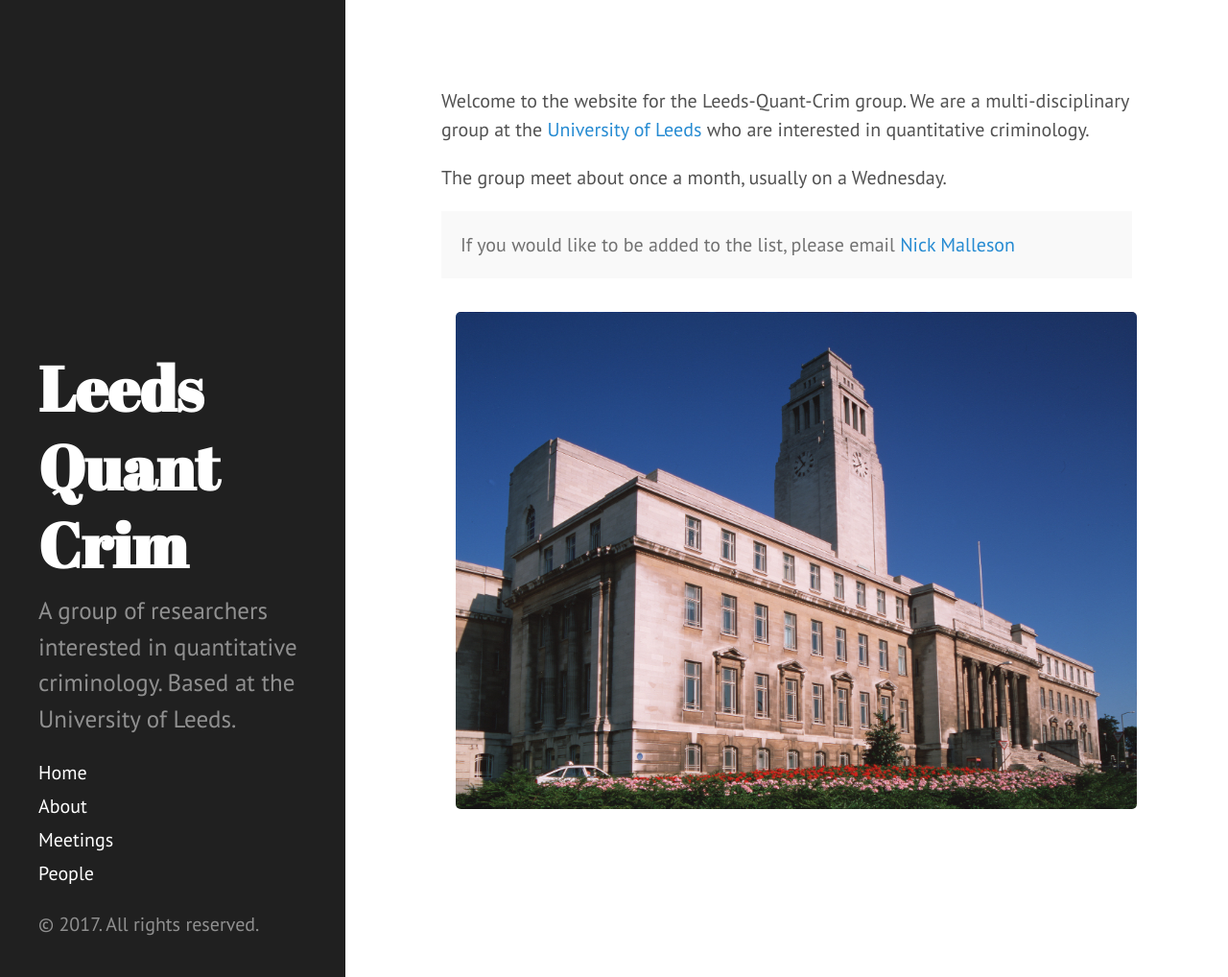
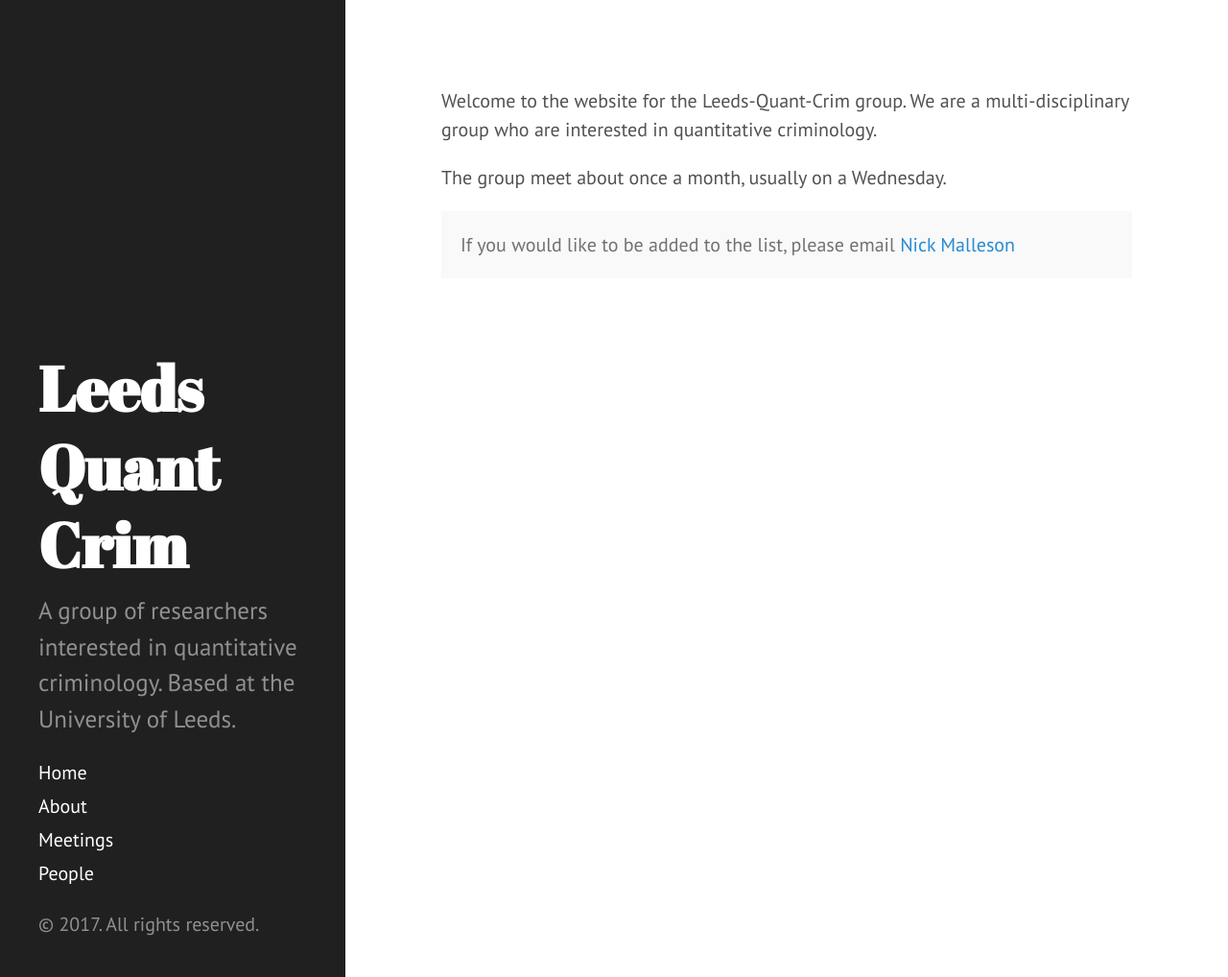
Before and after one commit to QuantCrimAtLeeds/QuantCrimAtLeeds.github.io, a Jekyll site: the page built from index.md, in a window 1280 px wide and 1018 px high. Shown: the whole window at 96% size. Built offline with Jekyll 4.4.1, drawn with Linux system fonts in a browser that asks for light colours.

Commit message:
Update index.md

```diff
--- a/index.md
+++ b/index.md
@@ -3,7 +3,7 @@ layout: page
 title:
 ---
 
-Welcome to the website for the Leeds-Quant-Crim group. We are a multi-disciplinary group at the [University of Leeds](https://www.leeds.ac.uk) who are interested in quantitative criminology.
+Welcome to the website for the Leeds-Quant-Crim group. We are a multi-disciplinary group who are interested in quantitative criminology.
 
 The group meet about once a month, usually on a Wednesday.
 
@@ -11,5 +11,5 @@ The group meet about once a month, usually on a Wednesday.
 
 
 <figure style="height:auto%; width:100%;padding:5px; margin: 0px 10px 10px 0px;" >
-<a href="https://www.leeds.ac.uk"><img src="{{site.baseurl}}img/parkinson_building.jpg"></a>
+
 </figure>
```
